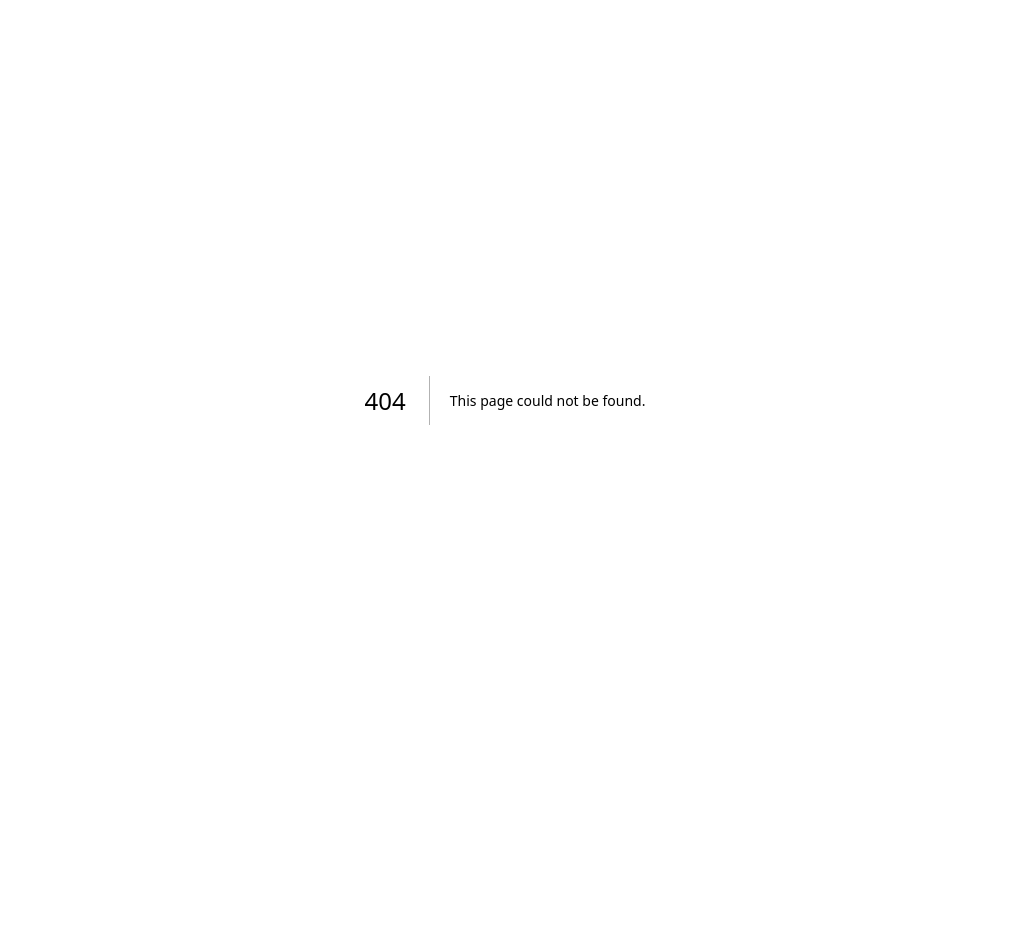
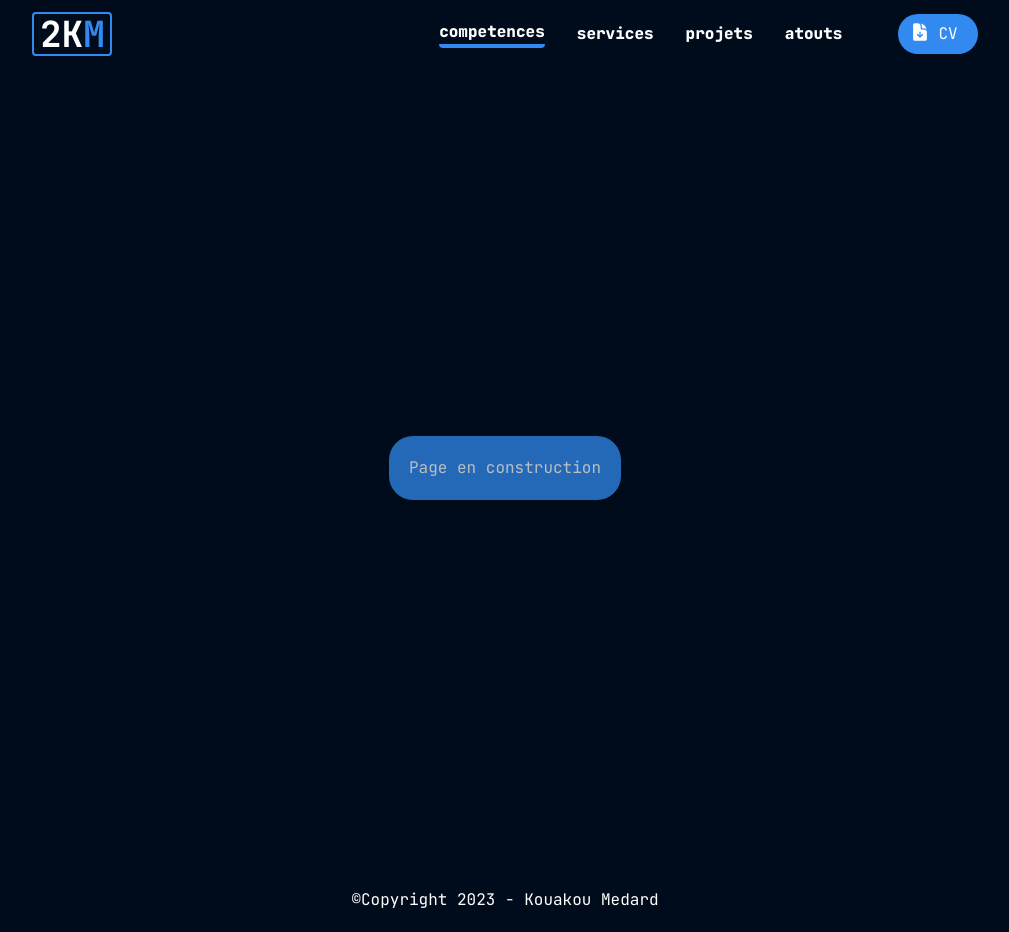
Before and after one commit to geekdario/2km, a Next.js app: page /projet in a window 1280 px wide. Before the commit this address had no page. Shown: the whole page, without its empty margins (135-1144 px from the left). Before the commit the page ends 800 px from the top, so only its background shows below. Built offline with nearby package versions, Linux system fonts and the light colour scheme.

Commit message:
naviagation

```diff
--- a/app/Components/Connaissance/Connaissance.tsx
+++ b/app/Components/Connaissance/Connaissance.tsx
@@ -7,7 +7,7 @@ import imTypescript from "@/public/assets/typescript.svg"
 
 export const Connaissance = () => {
   return (
-    <div id='projets' className='w-full my-5 bg-fpblue bg-opacity-20  '>
+    <div  className='w-full my-5 bg-fpblue bg-opacity-20  '>
         <div className='p-9'>
         <h3 className='text-2xl font-extrabold'>Projet en avant</h3>
         <p className='text-gray-200'>un projet de validation de connaissance apres ma formation</p>
--- a/app/Components/Footer/Footer.tsx
+++ b/app/Components/Footer/Footer.tsx
@@ -4,7 +4,7 @@ import React from 'react'
 
 export const Footer = () => {
   return (
-    <div className='w-full flex justify-center items-center py-5'>
+    <div className='w-full flex justify-center items-center py-5 '>
         <div>©Copyright 2023 - Kouakou Medard</div>
     </div>
   )
--- a/app/Components/Navbar/Navbar.tsx
+++ b/app/Components/Navbar/Navbar.tsx
@@ -3,11 +3,14 @@ import React, {useState,useEffect } from 'react'
 import { Bars3Icon } from '@heroicons/react/24/solid'
 import { XMarkIcon } from '@heroicons/react/24/solid'
 import { DocumentArrowDownIcon} from '@heroicons/react/24/solid'
+import { useRouter } from 'next/navigation'
 // import { motion } from "framer-motion"
-import {Link} from "react-scroll"
+import {Link}  from "react-scroll"
 
 
 export const Navbar = () => {
+
+  const router = useRouter()
 
        const [isopen,SetIsopen]=useState<boolean>(false)
        const [posfixe,SetPosfixe]=useState<boolean>(false)
@@ -40,25 +43,23 @@ export const Navbar = () => {
 
 
 
-
   return (
-    <nav className={`w-full text-l flex  justify-between md:justify-around items-center p-3 ${ posfixe ?"md:fixed bg-fpblue z-50":" "}`}>
-      <div className='text-4xl font-bold border-2 rounded w-20 h-auto border-pblue text-center cursor-pointer'>
-        2K<span className='text-pblue'>M</span>
+    <nav className={`w-full text-l flex  justify-between md:justify-around items-center p-3 transition-all delay-0 ${ posfixe ?"md:fixed md:bg-pblue md:top-0 md:z-50 md:transition-all md:delay-75 md:shadow-xl md:brightness-95":" "}`}>
+      <div  onClick={() => router.push('/')} className={`text-4xl font-bold border-2 rounded w-20 h-auto border-pblue text-center cursor-pointer ${posfixe ? " border-white":""} `}>
+        2K<span className={`text-pblue ${posfixe? "md:text-bg-col md:font-extrabold":""}`}>M</span>
       </div>
-      <div
-                 className={` md:flex justify-center items-center ${isopen ? "block absolute z-10 bg-fpblue w-42 right-2 top-16 rounded-lg shadow shadow-black text-center text-xl p-5" :"hidden"}`}>
+      <div className={` md:flex justify-center items-center ${isopen ? "block absolute z-10 bg-fpblue w-42 right-2 top-16 rounded-lg shadow shadow-black text-center text-xl p-5" :"hidden"}`}>
         <div className=" absolute md:hidden border-l-[10px] border-l-transparent  border-b-[12px] border-b-fpblue border-r-[10px] border-r-transparent -top-3 right-4">
               </div>
       <ul className=' md:flex justify-center items-center font-extrabold uppercase md:lowercase'>
         <li className='mx-4  md:border-b-4 md: border-b-pblue transition-all rounded md:hover:border-b-4 hover:text-fpblue hover:brightness-150'>
           <Link spy={true} smooth={true} offset={50} duration={500}  to="Competences">Competences</Link></li>
         <li className='mx-4  md:hover:border-b-4 hover: border-b-pblue transition-all delay-150 hover:rounded hover:text-fpblue hover:brightness-150'><Link spy={true} smooth={true} offset={50} duration={500} to="services">Services</Link></li>
-        <li className='mx-4  md:hover:border-b-4 md:hover: border-b-pblue transition-all delay-150 hover:rounded hover:text-fpblue hover:brightness-150'><Link spy={true} smooth={true} offset={50} duration={500} to="projets">Projets</Link></li>
+        <li className='mx-4  md:hover:border-b-4 md:hover: border-b-pblue transition-all delay-150 hover:rounded hover:text-fpblue hover:brightness-150'><a onClick={() => router.push('/projet')}>Projets</a></li>
         <li className='mx-4 md:hover:border-b-4 md:hover: border-b-pblue transition-all delay-150 hover:rounded hover:text-fpblue hover:brightness-150'><Link spy={true} smooth={true} offset={50} duration={500} to="atouts">atouts</Link></li>
 
       </ul>
-      <a href="assets/cvmedard.pdf" download className='hidden md:flex md:justify-between transition-all delay-150 bg-pblue  ml-10 py-2 px-3 rounded-full hover:bg-white hover:text-pblue hover:scale-110'><DocumentArrowDownIcon className="h-5  text-blue-500 " /><span className='px-2'>CV</span></a>
+      <a href="assets/cvmedard.pdf" download className={`hidden md:flex md:justify-between transition-all delay-150 bg-pblue  ml-10 py-2 px-3 rounded-full ${posfixe ? "md:bg-bg-col":""} hover:bg-white hover:text-pblue hover:scale-110 `}><DocumentArrowDownIcon className="h-5  text-blue-500 " /><span className='px-2'>CV</span></a>
       </div>
       <div className='absolute right-4 md:hidden '>
         <button className='border-solid border-2 border-white rounded-md' onClick={()=>handleClick()} >
--- a/app/Components/Projets/Projets.tsx
+++ b/app/Components/Projets/page.tsx
@@ -3,7 +3,7 @@ import React from 'react'
 
 export const Projets = () => {
   return (
-    <div >
+    <div>
       Projets
 
       </div>
--- a/app/Pages/Apropos/Apropos.tsx
+++ /dev/null
@@ -1,8 +0,0 @@
-
-import React from 'react'
-
-export const Apropos = () => {
-  return (
-    <div>Apropos</div>
-  )
-}
--- a/app/layout.tsx
+++ b/app/layout.tsx
@@ -1,3 +1,6 @@
+import { Footer } from './Components/Footer/Footer'
+import { Navbar } from './Components/Navbar/Navbar'
+
 import './globals.css'
 import type { Metadata } from 'next'
 
@@ -14,8 +17,11 @@ export default function RootLayout({
 }) {
   return (
     <html lang="fr">
-      <body>
+
+      <body className='relative w-full text-white bg-bg-col bg-opacity-100'>
+        <Navbar/>
         {children}
+        <Footer/>
 
         </body>
     </html>
--- a/app/page.tsx
+++ b/app/page.tsx
@@ -2,18 +2,19 @@
 import Image from 'next/image'
 
 import Background from '@/public/assets/Back2.jpg'
-import Accueil from "./Pages/Accueil/Accueil";
+import Accueil from "./Components/Accueil/Accueil";
 import { Navbar } from './Components/Navbar/Navbar';
 import { Footer } from './Components/Footer/Footer';
 
 export default function Home() {
   return (
-    <div className="relative w-full text-white bg-bg-col">
-        <Navbar/>
+    <div className="">
+
         <Accueil/>
-        <Footer/>
+
    {/* <Image src={Background} alt="l'arriere plan de ma page " className='w-full h-full absolute -z-50 top-0
     '/> */}
+
    <div className='flex justify-center items-center  bg-fpblue p-2 right-0 top-72 fixed z-20 shadow-3xl shadow-white rounded-l-lg hover:bg-pblue cursor-pointer'>
         <svg xmlns="http://www.w3.org/2000/svg" viewBox="0 0 24 24" fill="currentColor" className="w-6 h-6 mr-2 ">
           <path fillRule="evenodd" d="M19.5 9.75a.75.75 0 01-.75.75h-4.5a.75.75 0 01-.75-.75v-4.5a.75.75 0 011.5 0v2.69l4.72-4.72a.75.75 0 111.06 1.06L16.06 9h2.69a.75.75 0 01.75.75z" clipRule="evenodd" />
--- /dev/null
+++ b/app/pages/ess/page.tsx
@@ -0,0 +1,11 @@
+
+
+import React from 'react'
+
+const Ess = () => {
+  return (
+    <div>Ess</div>
+  )
+}
+
+export default Ess
--- /dev/null
+++ b/app/projet/page.tsx
@@ -0,0 +1,12 @@
+import React from 'react'
+
+   function Projet() {
+    return (
+      <div className='h-screen flex justify-center items-center'>
+        <h1 className='bg-pblue p-5 rounded-3xl shadow-2xl animate-pulse' >Page en construction</h1>
+        {/* Contenu de votre page de projet */}
+      </div>
+    );
+  }
+
+  export default Projet;
--- a/tailwind.config.ts
+++ b/tailwind.config.ts
@@ -51,10 +51,13 @@ const config: Config = {
 
     },
     extend: {
-    //  backgroundImage: {
-    //     'back-image': "url(`'portfolio/public/assets/Back2.jpg'`)",
 
-    //   }
+      opacity: {
+      '99': '.99',
+      '98': '.98',
+      '97': '.97',
+      '96': '.96',
+    }
 
     },
   },
```
Also changed, not shown: app/Components/Accueil/Accueil.tsx (renamed from app/Pages/Accueil/Accueil.tsx).
